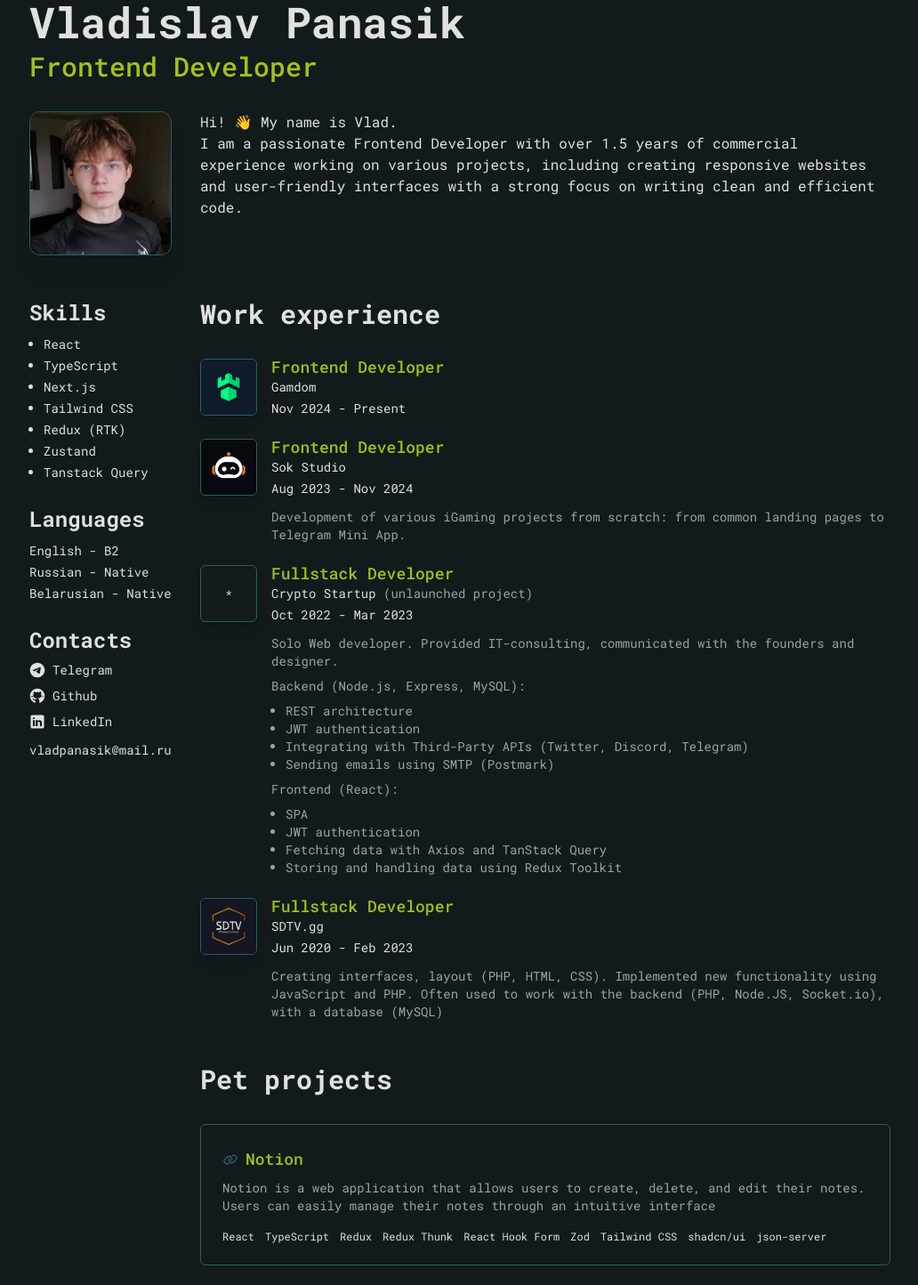
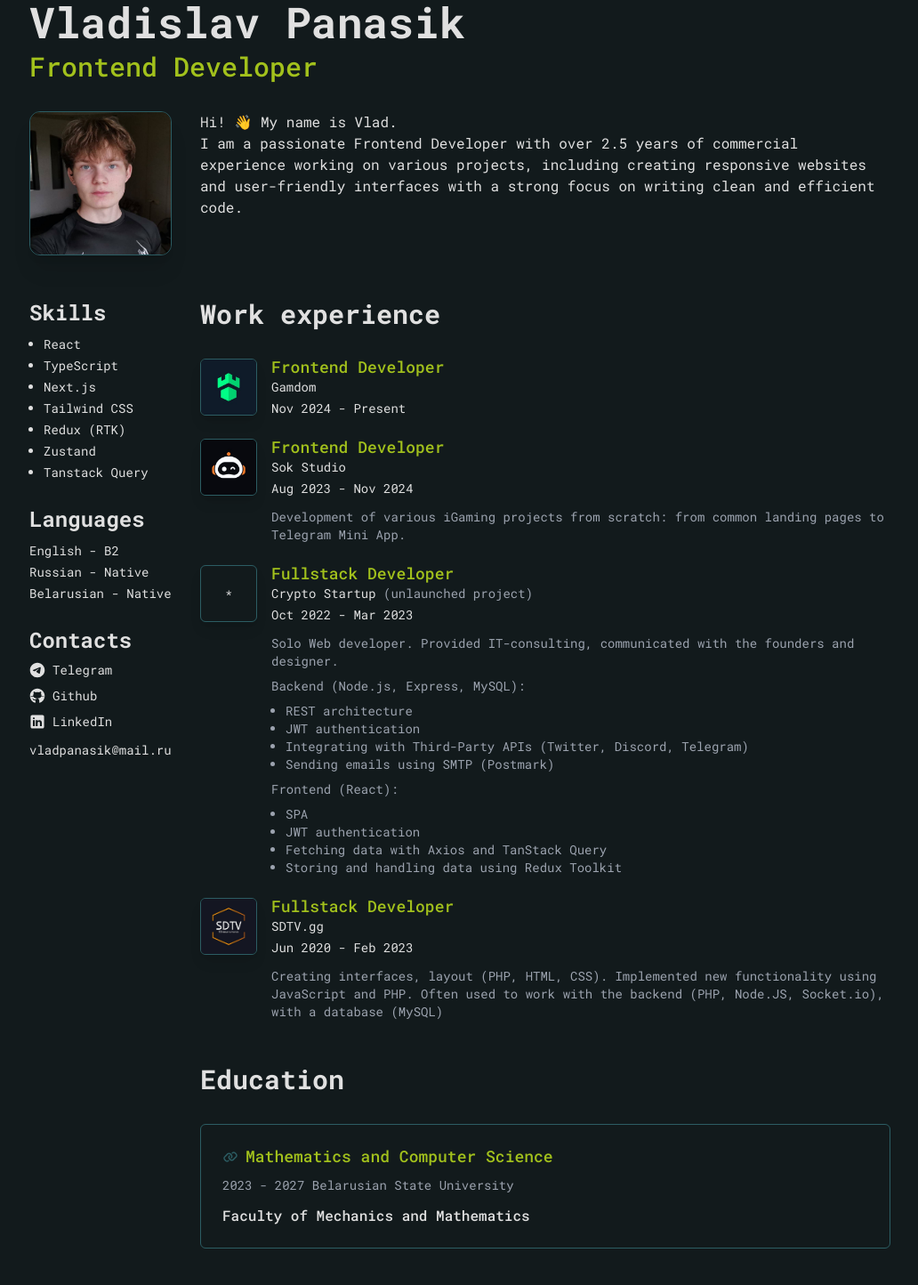
Before and after one commit to wAkExGOD/cv, a React (Vite) app: page / in a window 1280 px wide. Shown: the part 120-1564 px from the top of the page at 89% size, without its empty margins (123-1155 px from the left). Built offline with nearby package versions, Linux system fonts and the light colour scheme.

Commit message:
feat: remove pet projects & change experience

```diff
--- a/src/App.tsx
+++ b/src/App.tsx
@@ -2,7 +2,7 @@ import {
   Header,
   Banner,
   WorkExperience,
-  PetProjects,
+  // PetProjects,
   Education,
   Info,
 } from "./components"
@@ -19,7 +19,7 @@ function App() {
           </div>
           <div className="flex flex-col gap-8 md:gap-12">
             <WorkExperience />
-            <PetProjects />
+            {/* <PetProjects /> */}
             <Education />
           </div>
         </div>
--- a/src/components/Banner.tsx
+++ b/src/components/Banner.tsx
@@ -22,7 +22,7 @@ export function Banner() {
           className="min-h-36 md:min-h-28"
           style={{ whiteSpace: "pre-line" }}
           sequence={[
-            "Hi! 👋 My name is Vlad. \nI am a passionate Frontend Developer with over 1.5 years of commercial experience working on various projects, including creating responsive websites and user-friendly interfaces with a strong focus on writing clean and efficient code.",
+            "Hi! 👋 My name is Vlad. \nI am a passionate Frontend Developer with over 2.5 years of commercial experience working on various projects, including creating responsive websites and user-friendly interfaces with a strong focus on writing clean and efficient code.",
           ]}
           speed={90}
           repeat={0}
--- a/src/components/Education.tsx
+++ b/src/components/Education.tsx
@@ -14,16 +14,16 @@ export function Education() {
               key={specialty}
               className="flex gap-4 border border-emerald rounded-md p-6"
             >
-              <div className="flex flex-col gap-2">
+              <div>
                 <a
                   href={specialtyLink}
                   target="_blank"
-                  className="text-lg leading-tight font-medium text-green"
+                  className="text-lg leading-tight font-medium text-green inline-block mb-2"
                 >
                   <LinkIcon className="inline text-emerald mr-2 mb-1" />
                   <span>{specialty}</span>
                 </a>
-                <div className="text-sm text-gray-400">
+                <div className="text-sm text-gray-400 mb-3">
                   <span>{date}</span> <span>{place}</span>
                 </div>
                 <a href={facultyLink} target="_blank" className="font-medium">
```
